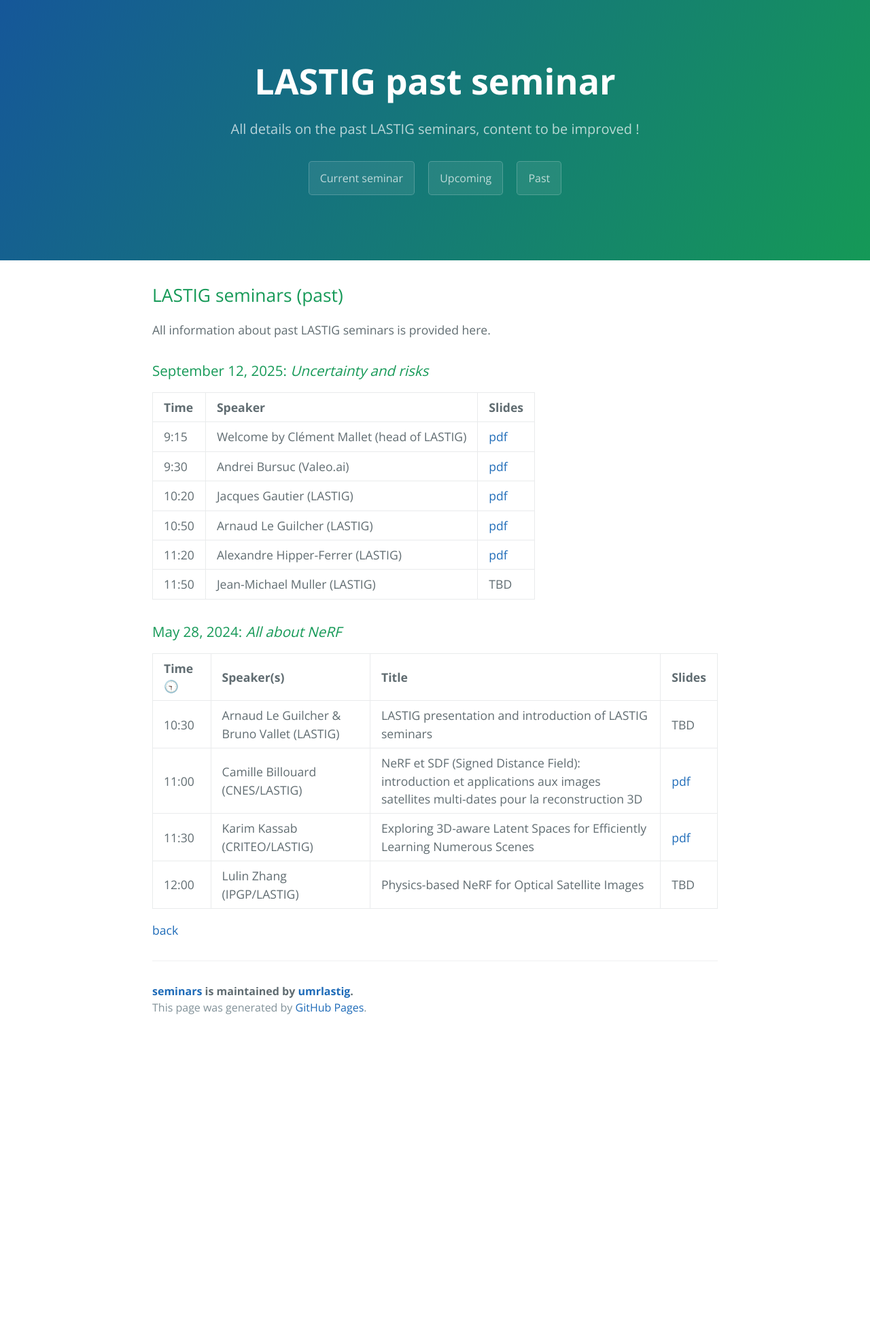
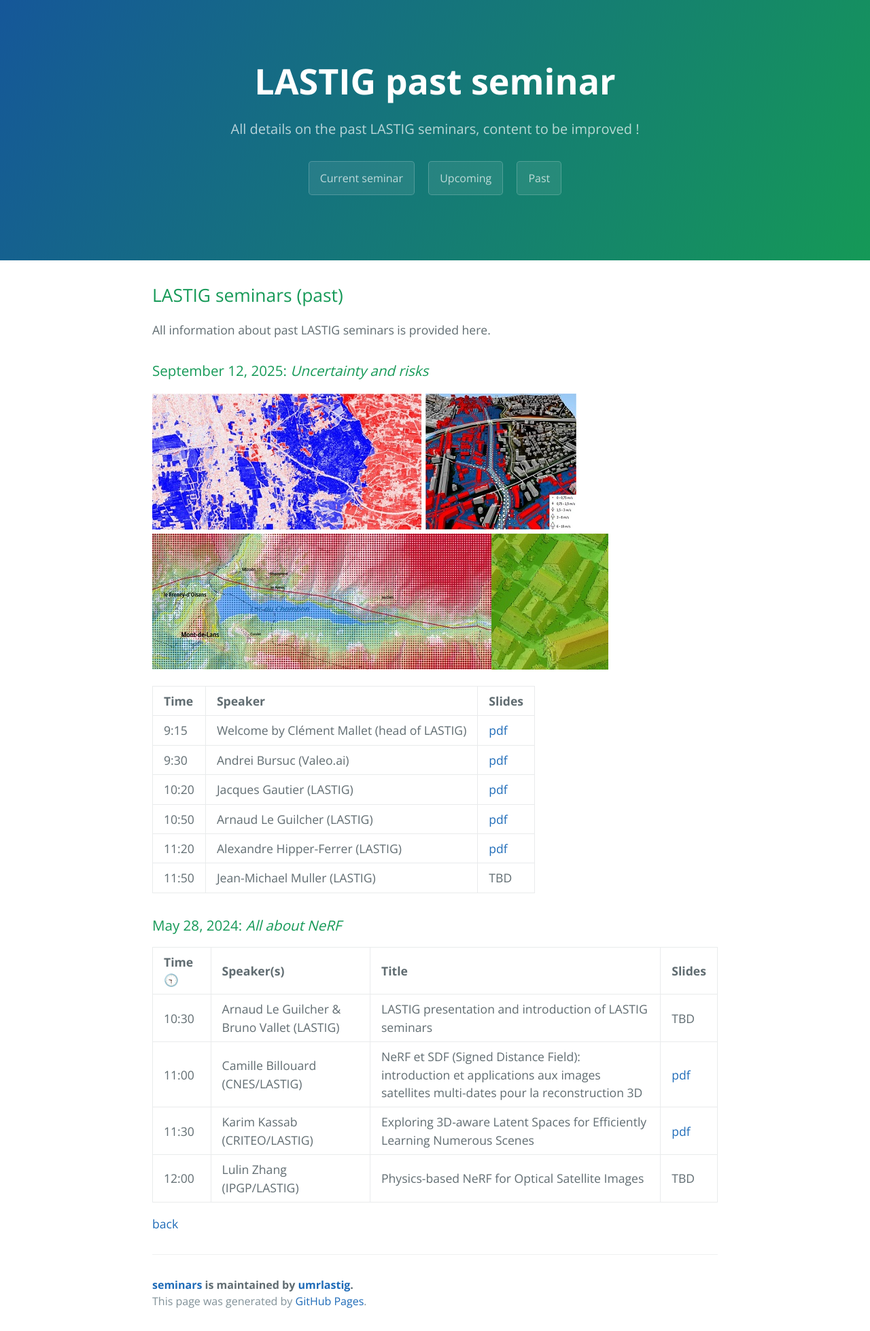
Before and after one commit to umrlastig/seminars, a Jekyll site: the page built from past.md, in a window 1280 px wide. Shown: the whole page at 68% size. Built offline with Jekyll 4.4.1, drawn with Linux system fonts in a browser that asks for light colours; before the commit the page ends 1526 px from its top, so only the background shows below that.

Commit message:
Add images and schedule for September 12 seminar

```diff
--- a/past.md
+++ b/past.md
@@ -9,6 +9,8 @@ description: All details on the past LASTIG seminars, content to be improved !
 All information about past LASTIG seminars is provided here.
 
 ### September 12, 2025: _Uncertainty and risks_
+
+![Semantics](documents/adrien.jpg) ![Flooding](documents/octave.jpg) ![Localization](documents/mattia.jpg)![Disparity](documents/teng.jpg)
 
 | Time        | Speaker          | Slides |
 |:-------------|:------------------|:------|
```
